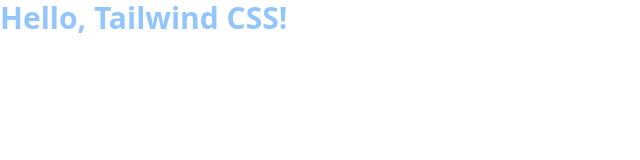
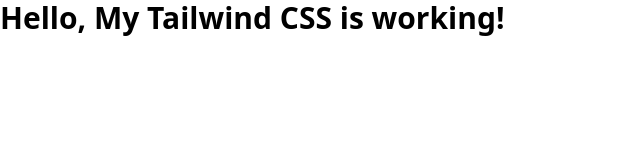
Before and after one commit to DianaAtzin/mom-recipe-chest, a website: page public/index.html in a window 1280 px wide. Shown: the whole page, without its empty margins (0-640 px from the left). Drawn offline with Linux system fonts and the light colour scheme.

Commit message:
Made tailwind config work and added project description to README

```diff
--- a/public/index.html
+++ b/public/index.html
@@ -7,7 +7,7 @@
   <link href="output.css" rel="stylesheet">
 </head>
 <body>
-  <h1 class="text-3xl font-bold text-blue-300">Hello, Tailwind CSS!</h1>
+  <h1 class="text-3xl font-bold text-blue-900">Hello, My Tailwind CSS is working!</h1>
   <script src="script.js"></script>
 </body>
 </html>
```
Also changed, not shown: readme.md.
